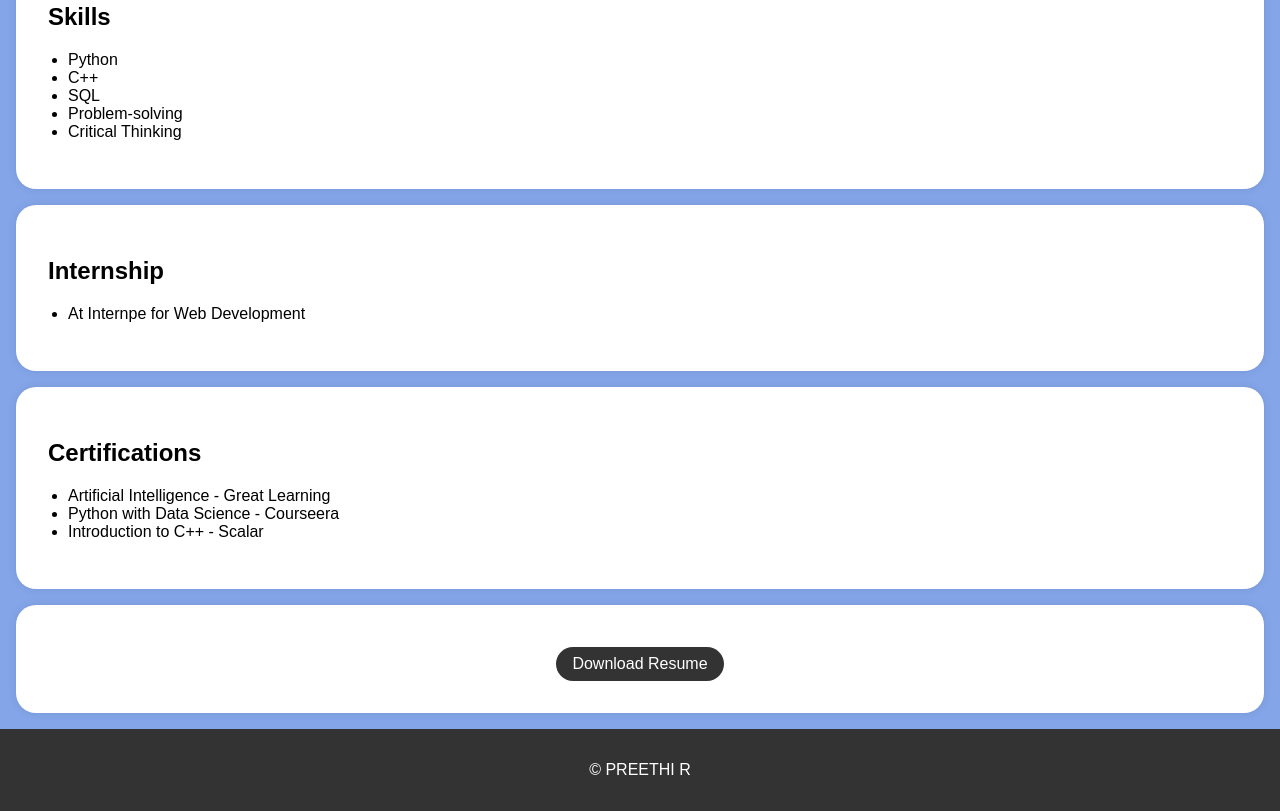
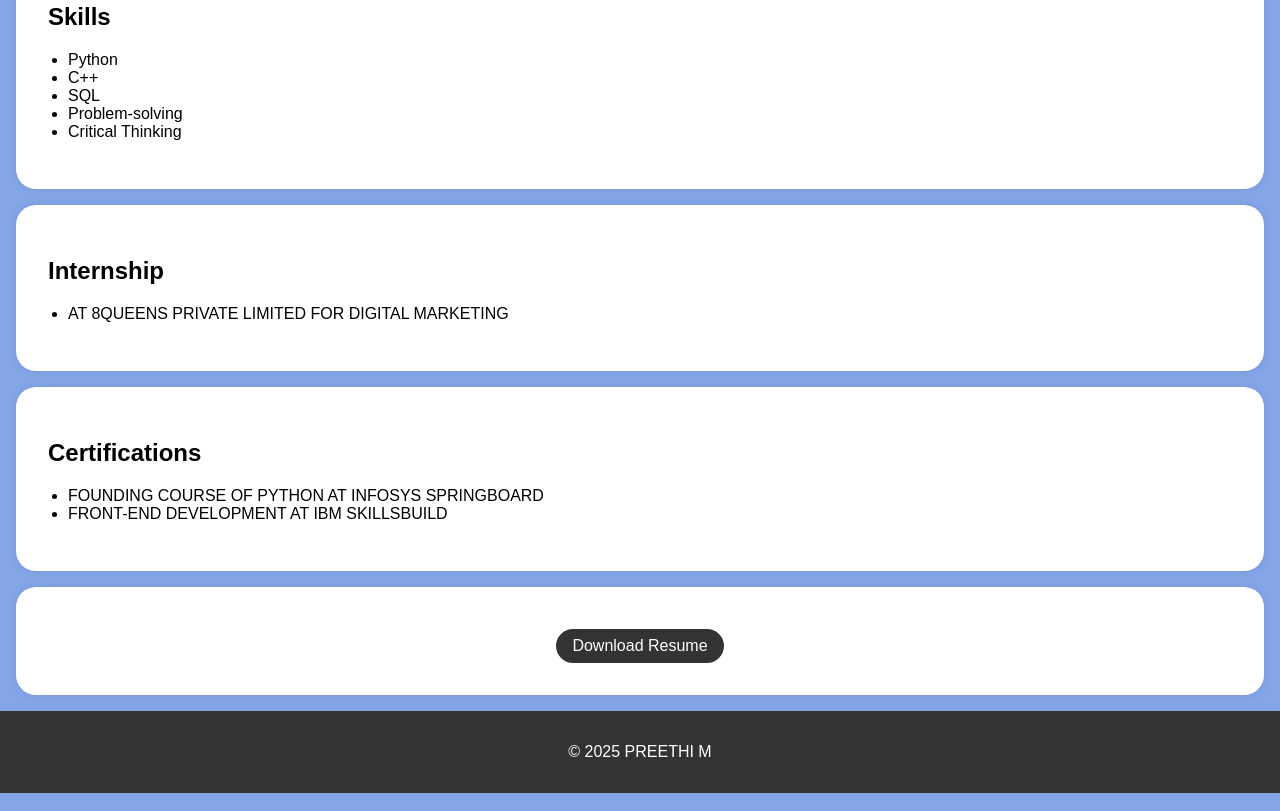
Before and after one commit to prithy-art/Prithy, a plain HTML site: page index.html in a window 1280 px wide. Shown: the part 695-1506 px from the top of the page. Drawn offline with Linux system fonts and the light colour scheme.

Commit message:
Update index.html

```diff
--- a/index.html
+++ b/index.html
@@ -96,7 +96,7 @@
         <div class="header-content">
 
             <img src="preethi.jpg" alt="Profile Picture" class="Profile-picture">
-            <h1>PREETHI R</h1>
+            <h1>PREETHI M</h1>
             <p>Bachelor of Computer Applications </p>
         </div>
     </header>
@@ -144,7 +144,7 @@
         <div class="section-content">
             <h2>Internship</h2>
             <ul>
-                <li>At Internpe for Web Development</li>
+                <li>AT 8QUEENS PRIVATE LIMITED FOR DIGITAL MARKETING</li>
                  <!-- Add more project links here -->
             </ul>
         </div>
@@ -153,9 +153,9 @@
         <div class="section-content">
             <h2>Certifications</h2>
             <ul>
-                <li>Artificial Intelligence - Great Learning</li>
-		<li>Python with Data Science - Courseera</li>
-		<li>Introduction to C++ - Scalar</li>
+                <li>FOUNDING COURSE OF PYTHON AT INFOSYS SPRINGBOARD</li>
+		<li>FRONT-END DEVELOPMENT AT IBM SKILLSBUILD</li>
+
 
                  <!-- Add more project links here -->
             </ul>
@@ -166,14 +166,14 @@
 
         <div class="section-content">
             <center>
-            <a href="resumepreethi.pdf" target="_blank" class="download-button">Download Resume</a>
+            <a href="preethi.pdf" target="_blank" class="download-button">Download Resume</a>
         </center>
         </div>
 
     </section>
 
     <footer>
-        <p>&copy; PREETHI R</p>
+        <p>&copy; 2025 PREETHI M</p>
     </footer>
 
     <script>
```
